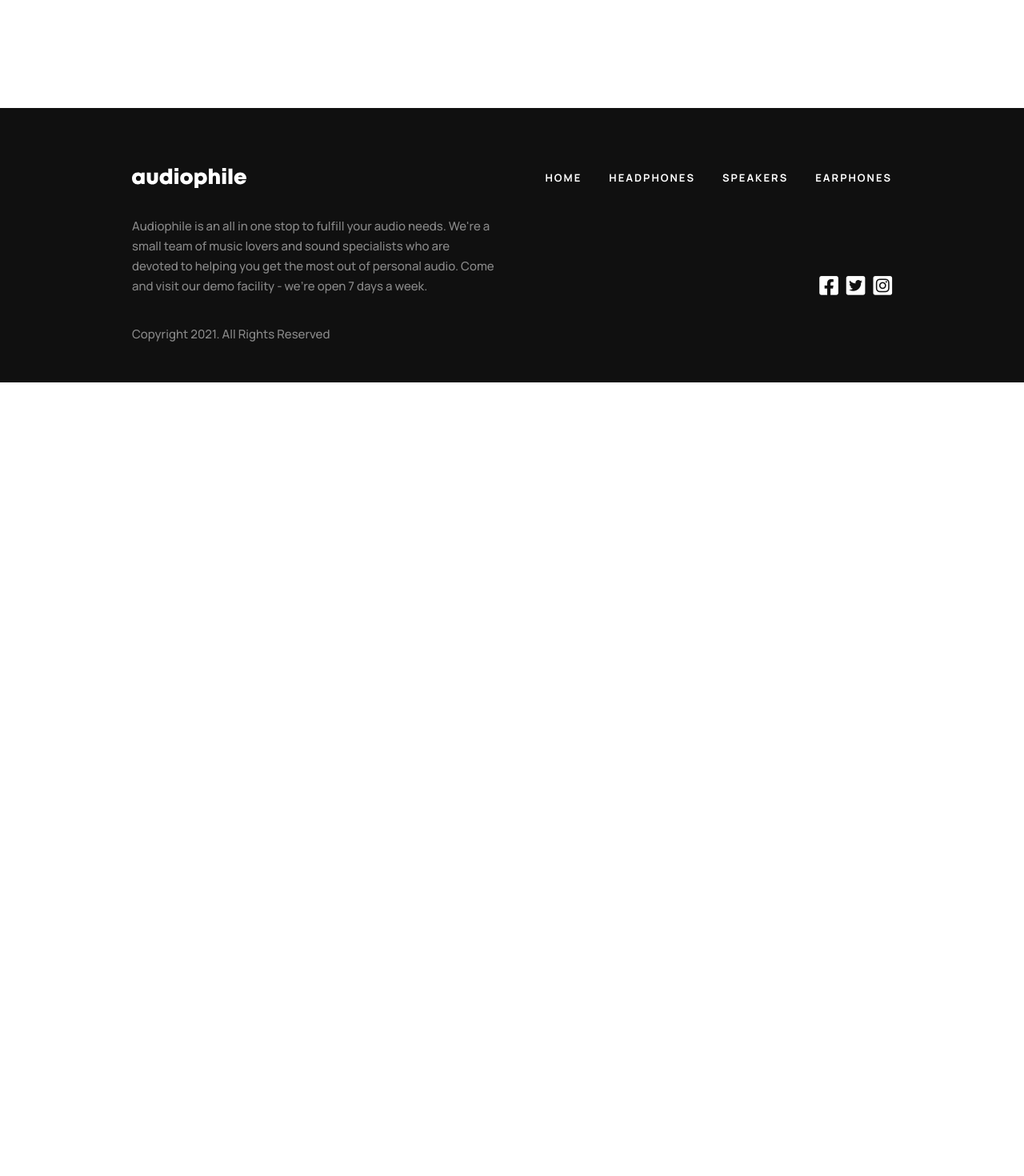
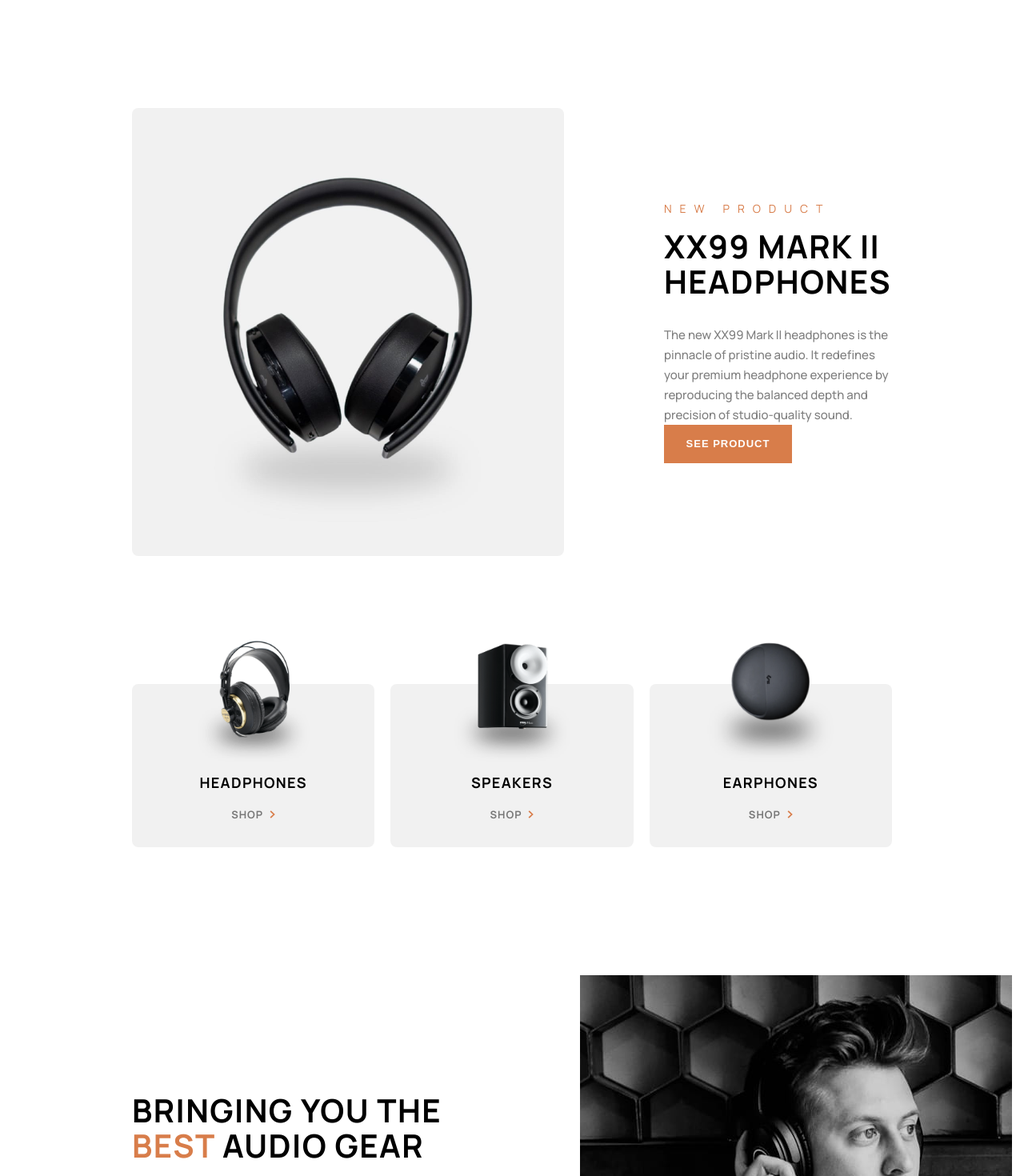
Before and after one commit to MrBeamer/audiophile, a React (Create React App) app: page /headphones in a window 1280 px wide. Shown: the part 1800-3270 px from the top of the page at 80% size. Before the commit the page ends 2278 px from the top, so only its background shows below. Built offline with nearby package versions, Linux system fonts and the light colour scheme.

Commit message:
added mirrored category card component

```diff
--- a/src/components/ProductCard/test.jsx
+++ /dev/null
@@ -1,3 +0,0 @@
-const imgRight = right ? { gridColumn: "2", gridColumn: "1" } : "";
-
-const textLeft = left ? { gridRow: "1" } : "";
--- a/src/pages/CategoryHeadphones.jsx
+++ b/src/pages/CategoryHeadphones.jsx
@@ -1,6 +1,8 @@
 import React from "react";
 import CategoryBanner from "../components/CategoryBanner/CategoryBanner";
 import ProductCard from "../components/ProductCard/ProductCard";
+import CategoryCards from "../components/CategoryCards/CategoryCards";
+import ShopIntro from "../components/ShopIntro/ShopIntro";
 
 export default function CategoryHeadphones() {
   return (
@@ -17,8 +19,16 @@ export default function CategoryHeadphones() {
           imgPath="images/product-xx99-mark-two-headphones/desktop/image-category-page-preview.jpg"
           title="XX99 Mark II Headphones"
           paragraph="The new XX99 Mark II headphones is the pinnacle of pristine audio. It redefines your premium headphone experience by reproducing the balanced depth and precision of studio-quality sound."
-          styles="mirror"
+          styles="mirrored"
         />
+
+        <ProductCard
+          imgPath="images/product-xx99-mark-two-headphones/desktop/image-category-page-preview.jpg"
+          title="XX99 Mark II Headphones"
+          paragraph="The new XX99 Mark II headphones is the pinnacle of pristine audio. It redefines your premium headphone experience by reproducing the balanced depth and precision of studio-quality sound."
+        />
+        <CategoryCards style={{ marginTop: "0", marginBottom: "0" }} />
+        <ShopIntro />
       </div>
     </>
   );
```
